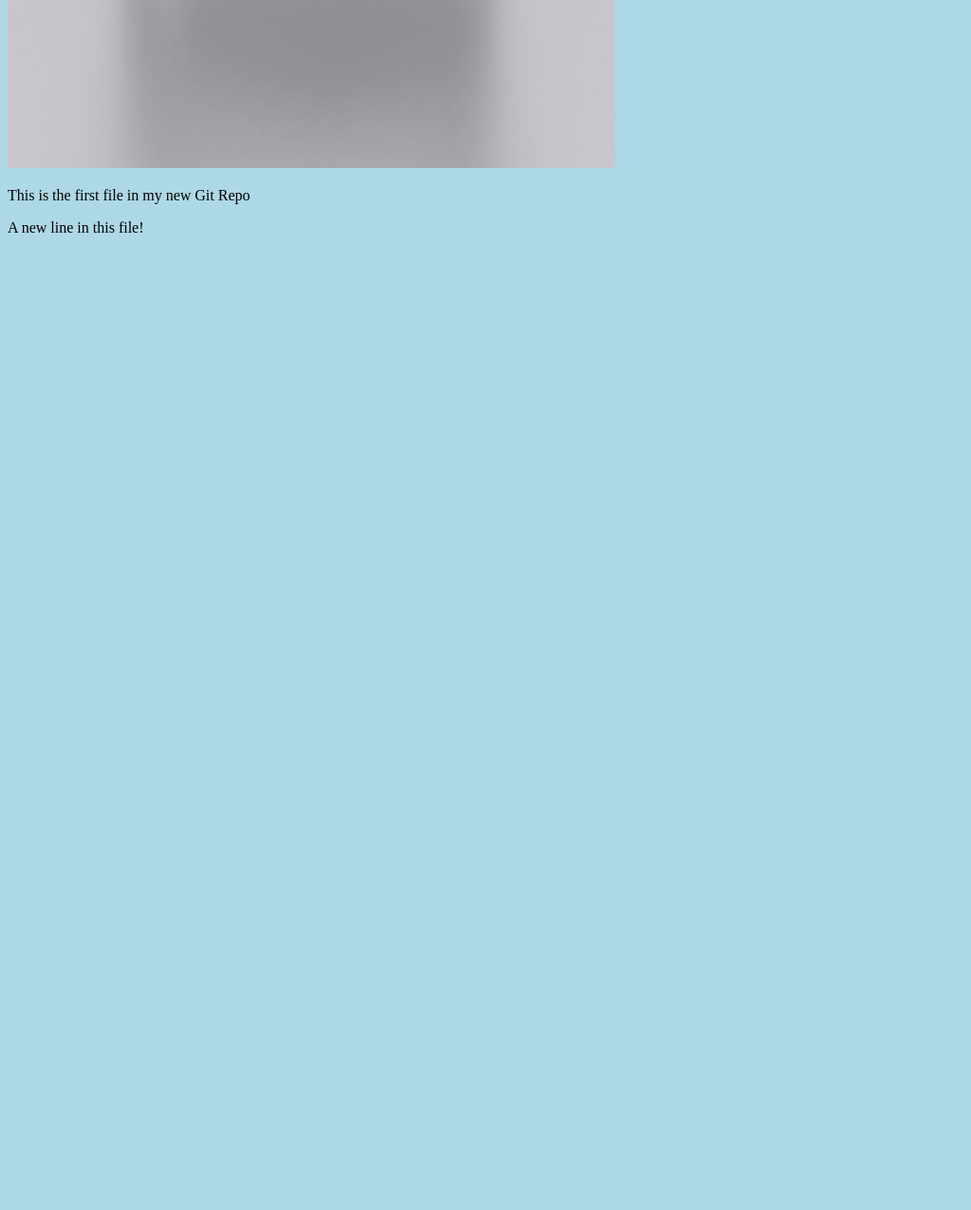
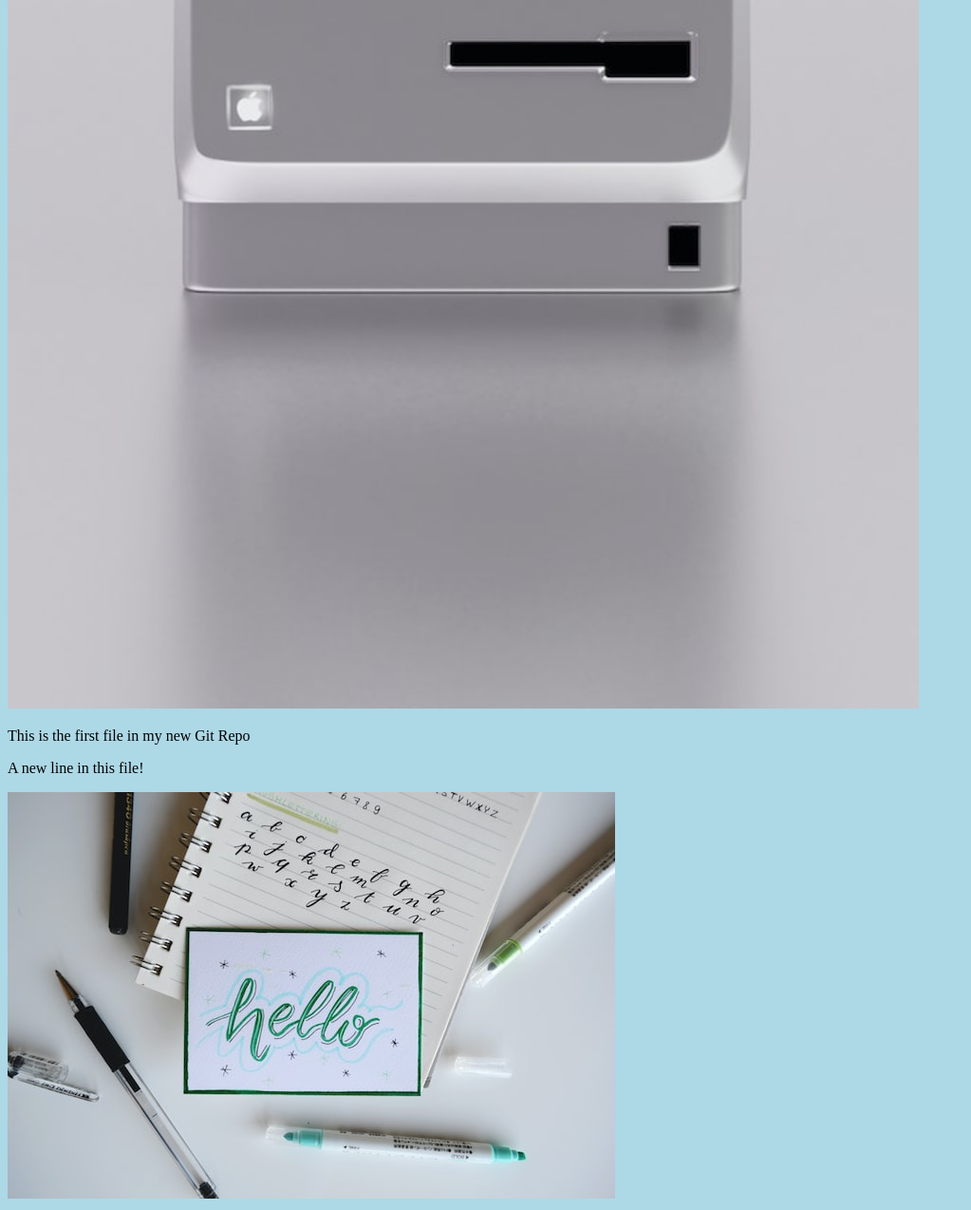
Before and after one commit to tastybutspicy12/hello-world, a plain HTML site: page index.html in a window 1280 px wide. Shown: the part 1041-2315 px from the top of the page at 95% size, without its empty margins (0-1023 px from the left). Before the commit the page ends 1306 px from the top, so only its background shows below. Drawn offline with Linux system fonts and the light colour scheme.

Commit message:
added new image

```diff
--- a/index.html
+++ b/index.html
@@ -9,8 +9,21 @@
   </head>
   <body>
     <h1>Hello, world!</h1>
-    <div><img src="hello-image.jpg" alt="Hello World from the past" /></div>
+    <div>
+      <img
+        src="hello-image.jpg"
+        alt="Hello World from the past"
+        style="width: 100%; max-width: 960px"
+      />
+    </div>
     <p>This is the first file in my new Git Repo</p>
     <p>A new line in this file!</p>
+    <div>
+      <img
+        src="hello-git.jpg"
+        alt="Hello Git"
+        style="width: 100%; max-width: 640px"
+      />
+    </div>
   </body>
 </html>
```
Also changed, not shown: hello-git.jpg (added).
